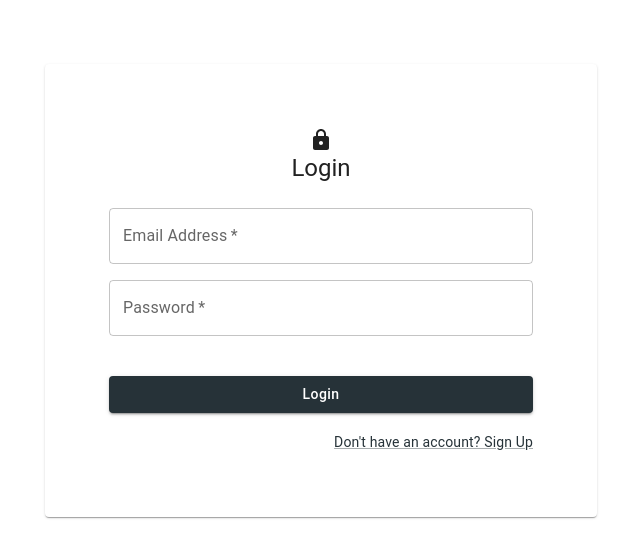
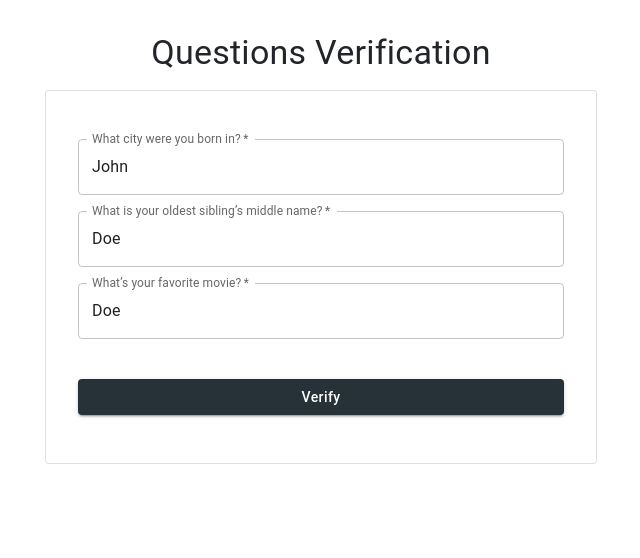
Before and after one commit to UltraHopeful/Bread-and-Breakfast, a React (Create React App) app: page /questionverification in a window 1280 px wide. Before the commit this address led to /login. Shown: the top 558 px of the page, without its empty margins (319-959 px from the left). Built offline with nearby package versions, Linux system fonts and the light colour scheme; what amazon-cognito-identity-js would draw is missing.

Commit message:
Commit for authorization frontend

```diff
--- a/src/App.js
+++ b/src/App.js
@@ -1,3 +1,4 @@
+import React from 'react';
 import AppRoutes from "./routes";
 import { ThemeProvider } from "@mui/material/styles";
 import theme from "./theme";
--- a/src/pages/index.js
+++ b/src/pages/index.js
@@ -3,5 +3,7 @@ import SignupSteps from './signup';
 import Home from './home';
 import HotelBooking from './hotel';
 import RoomList from './rooms';
+import QuestionVerification from "./login/authenticatequestions";
+import CipherVerification from "./login/cipherVerification";
 
-export { Login, SignupSteps, Home, HotelBooking, RoomList };
+export { Login, SignupSteps, Home, HotelBooking, RoomList, QuestionVerification, CipherVerification };
--- /dev/null
+++ b/src/pages/login/authenticatequestions.js
@@ -0,0 +1,112 @@
+import React, { useState } from "react";
+import {
+  Container,
+  Paper,
+  Box,
+  Grid,
+  TextField,
+  Button,
+  Typography,
+} from "@mui/material";
+import { securityQuestions } from "../../data";
+import { loginValidationMsgs } from "../../utils/loginValidation";
+import { loginValidator } from "../../utils/loginValidation";
+
+const QuestionVerification = () => {
+    const [errors, setErrors] = useState({});
+
+    const handleQuestions = (event) => {
+        event.preventDefault();
+        setErrors({});
+
+        const formdata = new FormData(event.currentTarget);
+        let errors = {};
+        let data = {};
+
+        formdata.forEach((formValue, key) => {
+          const value = formValue.toString().trim();
+          let isValid = false;
+          data[key] = value;
+
+          isValid = loginValidator(key, value);
+
+          if (!isValid) {
+            errors[key] = loginValidationMsgs(key, value);
+          }
+        });
+        const isFormValid = Object.keys(errors).length === 0;
+
+    if (!isFormValid) {
+      setErrors(errors);
+      return;
+    }
+    //userData = data;
+    //validateUser();
+  };
+    return (
+        <Container component="main" maxWidth="sm" sx={{ my: 4 }}>
+        <Typography variant="h4" sx={{ textAlign: "center" }}>
+        Questions Verification
+        </Typography>
+        <Paper variant="outlined" sx={{ mt: 2, p: 4 }}>
+            <Box>
+            <Box
+                component="form"
+                onSubmit={handleQuestions}
+                noValidate
+                sx={{ mt: 2 }}
+            >
+                {/* security questions */}
+                <Grid container spacing={2}>
+                <Grid item xs={12}>
+                    <TextField
+                    name="q1"
+                    defaultValue="John"
+                    required
+                    fullWidth
+                    id="q1"
+                    label={securityQuestions[0]}
+                    error={!!errors.q1}
+                    helperText={errors.q1}
+                    />
+                </Grid>
+                <Grid item xs={12}>
+                    <TextField
+                    name="q2"
+                    defaultValue="Doe"
+                    required
+                    fullWidth
+                    id="q2"
+                    label={securityQuestions[1]}
+                    error={!!errors.q2}
+                    helperText={errors.q2}
+                    />
+                </Grid>
+                <Grid item xs={12}>
+                    <TextField
+                    name="q3"
+                    defaultValue="Doe"
+                    required
+                    fullWidth
+                    id="q3"
+                    label={securityQuestions[2]}
+                    error={!!errors.q3}
+                    helperText={errors.q3}
+                    />
+                </Grid>
+                </Grid>
+                <Button
+                type="submit"
+                fullWidth
+                variant="contained"
+                sx={{ mt: 5, mb: 2 }}
+                >
+                Verify
+                </Button>
+            </Box>
+            </Box>
+        </Paper>
+        </Container>
+    );
+    };
+export default QuestionVerification;
--- /dev/null
+++ b/src/pages/login/cipherVerification.js
@@ -0,0 +1,115 @@
+import React, { useState } from "react";
+import {
+  Container,
+  Paper,
+  Box,
+  Grid,
+  TextField,
+  Button,
+  Divider,
+  Typography,
+} from "@mui/material";
+import { loginValidationMsgs } from "../../utils/loginValidation";
+import { loginValidator } from "../../utils/loginValidation";
+
+const CipherVerification = () => {
+    const [errors, setErrors] = useState({});
+
+    const handleCipher = (event) => {
+        event.preventDefault();
+        setErrors({});
+
+        const formdata = new FormData(event.currentTarget);
+        let errors = {};
+        let data = {};
+
+        formdata.forEach((formValue, key) => {
+          const value = formValue.toString().trim();
+          let isValid = false;
+          data[key] = value;
+
+          isValid = loginValidator(key, value);
+
+          if (!isValid) {
+            errors[key] = loginValidationMsgs(key, value);
+          }
+        });
+        const isFormValid = Object.keys(errors).length === 0;
+
+    if (!isFormValid) {
+      setErrors(errors);
+      return;
+    }
+    //userData = data;
+    //validateUser();
+  };
+
+    return (
+        <Container component="main" maxWidth="sm" sx={{ my: 4 }}>
+        <Typography variant="h4" sx={{ textAlign: "center" }}>
+        Caesar Cipher Verification
+        </Typography>
+        <Paper variant="outlined" sx={{ mt: 2, p: 4 }}>
+            <Box>
+            <Box
+                component="form"
+                onSubmit={handleCipher}
+                noValidate
+                sx={{ mt: 2 }}
+            >
+                <Grid container spacing={2}>
+                <Grid item xs={12}>
+                    <TextField
+                    name="normalText"
+                    defaultValue="AVGB"
+                    required
+                    fullWidth
+                    disabled
+                    id="normalText"
+                    label= "Normal Text"
+                    error={!!errors.normalText}
+                    helperText={errors.normalText}
+                    />
+                </Grid>
+                <Grid item xs={12}>
+                    <TextField
+                    name="key"
+                    defaultValue="2"
+                    required
+                    fullWidth
+                    disabled
+                    id="key"
+                    label="Key Value"
+                    error={!!errors.key}
+                    helperText={errors.key}
+                    />
+                </Grid>
+                <Grid item xs={12}>
+                    <TextField
+                    name="convertedCipher"
+                    defaultValue="CXDI"
+                    required
+                    fullWidth
+                    id="convertedCipher"
+                    label="Converted Cipher"
+                    error={!!errors.convertedCipher}
+                    helperText={errors.convertedCipher}
+                    />
+                </Grid>
+                </Grid>
+                <Button
+                type="submit"
+                fullWidth
+                variant="contained"
+                sx={{ mt: 5, mb: 2 }}
+                >
+                Verify and Login
+                </Button>
+            </Box>
+            </Box>
+        </Paper>
+        </Container>
+    );
+    };
+
+export default CipherVerification;
--- a/src/pages/login/index.js
+++ b/src/pages/login/index.js
@@ -11,15 +11,57 @@ import {
   Paper,
   Link,
 } from "@mui/material";
-
+import { loginValidator } from "../../utils/loginValidation";
+import { loginValidationMsgs } from "../../utils/loginValidation";
+import { UserPool } from "../../configs";
+let userData = null;
 const Login = () => {
   const navigate = useNavigate();
   const [errors, setErrors] = useState({});
 
   const handleSubmit = (event) => {
     event.preventDefault();
+    setErrors({});
 
     const formdata = new FormData(event.currentTarget);
+    let errors = {};
+    let data = {};
+
+    formdata.forEach((formValue, key) => {
+      const value = formValue.toString().trim();
+      let isValid = false;
+      data[key] = value;
+
+      isValid = loginValidator(key, value);
+
+      if (!isValid) {
+        errors[key] = loginValidationMsgs(key, value);
+      }
+    });
+
+    const isFormValid = Object.keys(errors).length === 0;
+
+    if (!isFormValid) {
+      setErrors(errors);
+      return;
+    }
+    userData = data;
+    validateUser();
+  };
+
+  const validateUser = async () => {
+
+    UserPool.authenticateUser(
+      userData,
+      (err, data) => {
+        if (err) {
+          alert(err.message);
+        } else {
+          console.log({ user: data });
+          // addAuthenticationDetails(data.userSub);
+        }
+      }
+    );
   };
 
   const handleSignup = () => {
--- a/src/routes/index.js
+++ b/src/routes/index.js
@@ -1,6 +1,8 @@
+import React, { Component }  from 'react';
 import { Routes, Route, Outlet, Navigate } from 'react-router-dom';
 import { Navbar } from '../components';
-import { Home, Login, SignupSteps, HotelBooking, RoomList } from '../pages';
+import { Home, Login, SignupSteps, HotelBooking, RoomList, QuestionVerification, CipherVerification } from '../pages';
+
 
 const AppRoutes = () => {
   return (
@@ -10,6 +12,8 @@ const AppRoutes = () => {
         <Route path="/signup" element={<SignupSteps />} />
         <Route path="/hotel" element={<HotelBooking />} />
         <Route path="/rooms" element={<RoomList />} />
+        <Route path="/questionverification" element={<QuestionVerification />} />
+        <Route path="/cipherVerification" element={<CipherVerification />} />
       </Route>
       <Route
         path="*"
--- /dev/null
+++ b/src/utils/loginValidation.js
@@ -0,0 +1,47 @@
+const regEx = {
+    email:
+      /^(([^<>()\[\]\\.,;:\s@"]+(\.[^<>()\[\]\\.,;:\s@"]+)*)|(".+"))@((\[[0-9]{1,3}\.[0-9]{1,3}\.[0-9]{1,3}\.[0-9]{1,3}])|(([a-zA-Z\-0-9]+\.)+[a-zA-Z]{2,}))$/,
+  };
+
+  const isEmailValid = (email) => regEx.email.test(email);
+
+  const isPasswordValid = (password) => {
+    //for password
+    if (password.length >= 8) {
+      return true;
+    }
+
+    return false;
+  };
+
+  export const loginValidator = (valueType, inputValue) => {
+    if (!inputValue) return false;
+
+    switch (valueType) {
+      case "email":
+        return isEmailValid(inputValue);
+
+      case "password":
+        return isPasswordValid(inputValue);
+
+      default:
+        return true;
+    }
+  };
+
+  export const loginValidationMsgs = (valueType, inputValue) => {
+    if (!inputValue) {
+      return "This field is required";
+    }
+
+    switch (valueType) {
+      case "email":
+        return "Email format is invalid";
+
+      case "password":
+        return "Password must have atleast eight characters";
+
+      default:
+        return "Invalid input";
+    }
+  };
```
